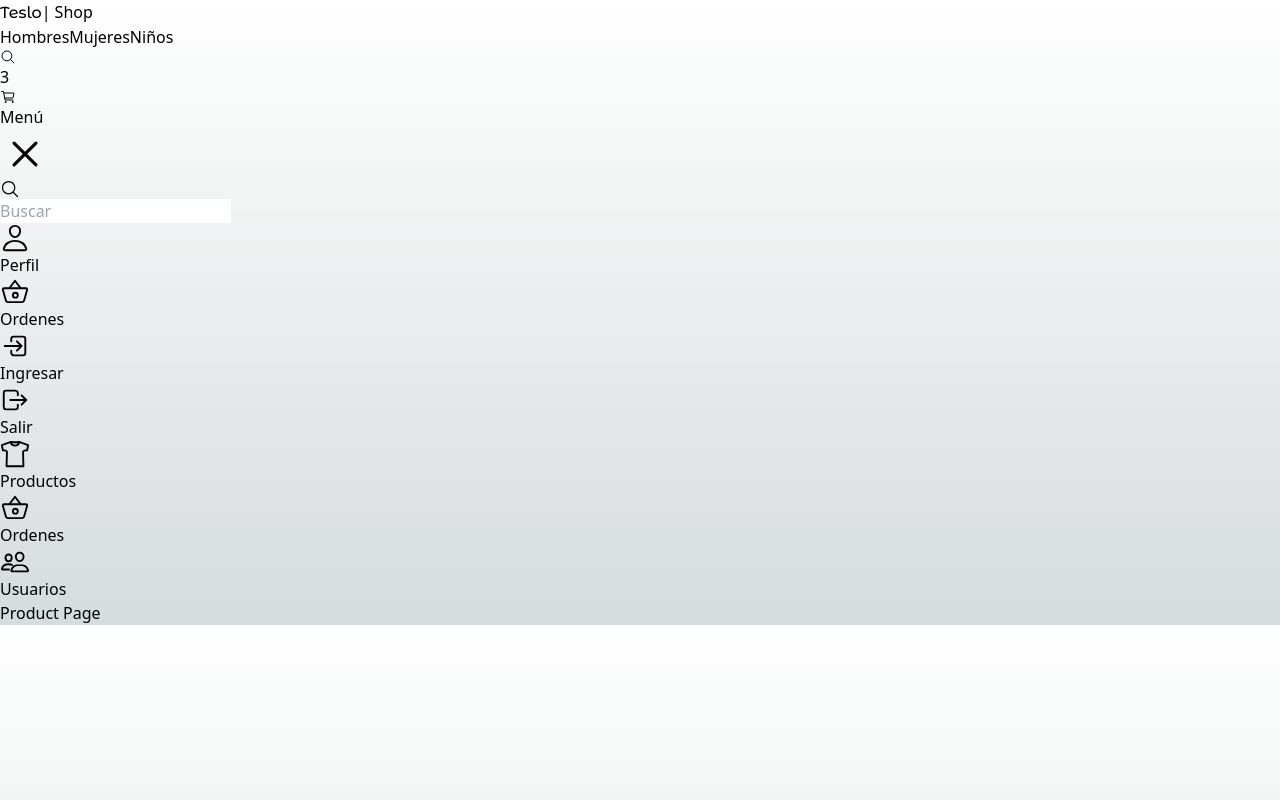
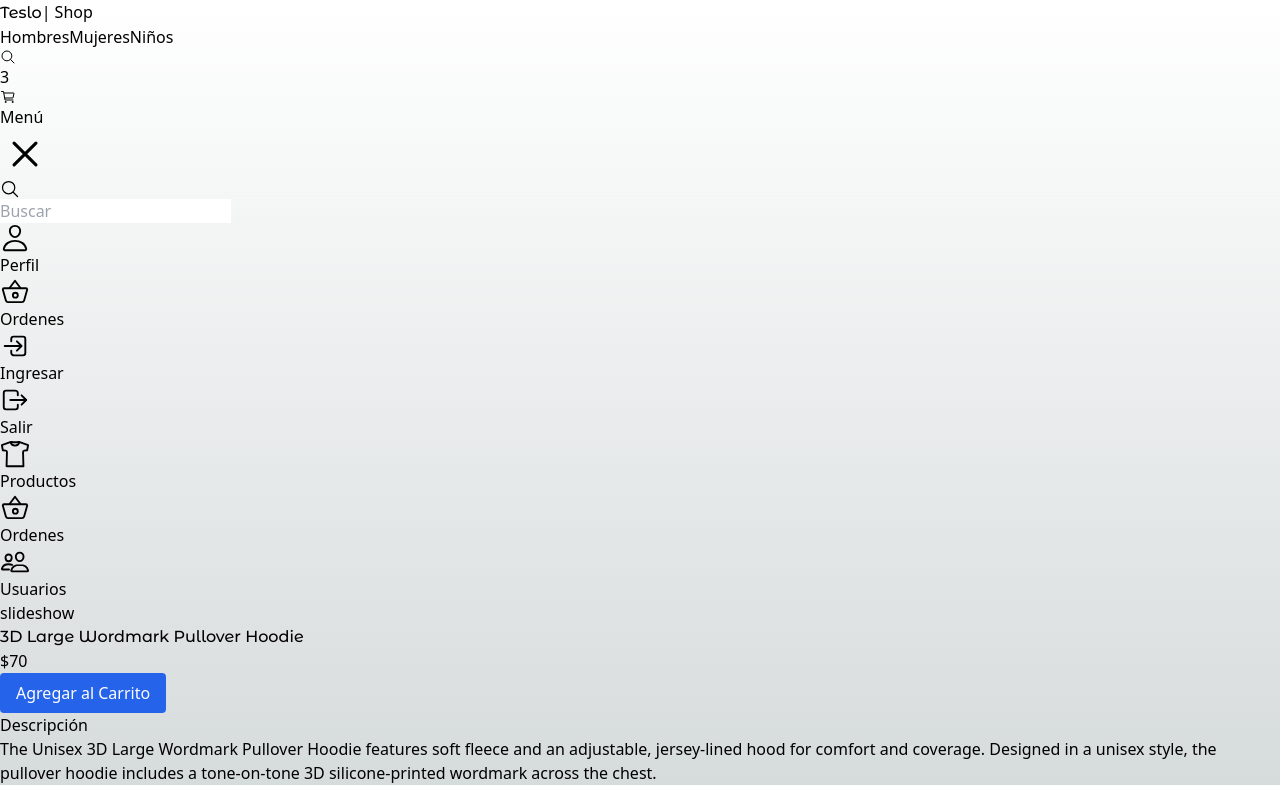
Before and after one commit to rociobuono/e-commerce, a Next.js app: page /product/3d_large_wordmark_pullover_hoodie in a window 1280 px wide. Built offline with nearby package versions, Linux system fonts and the light colour scheme.

Commit message:
comienzo de pagina por producto

```diff
--- a/src/app/(shop)/product/[slug]/page.tsx
+++ b/src/app/(shop)/product/[slug]/page.tsx
@@ -1,7 +1,47 @@
-export default function () {
-    return(
-        <div>
-            <h1>Product Page</h1>
+import { titleFont } from "@/config/fonts";
+import { initialData } from "@/seed/seed";
+import { notFound } from "next/navigation";
+
+
+interface Props {
+    params: {
+        slug: string;
+    }
+}
+
+export default function ({ params }: Props) {
+    const { slug } = params;
+    const product = initialData.products.find(product => product.slug === slug);
+    if (!product) {
+        notFound();
+    }
+    return (
+        <div className="mt-5 mb-20 grid grid-cols-1 md:grid-cols-3 gap-3">
+            {/* slideshow */}
+            <div className="col-span-1 md:col-span-2">
+                <h1>slideshow</h1>
+            </div>
+            {/* detalles producto */}
+            <div className="col-span-1 px-5 ">
+                <h1 className={` ${titleFont.className} antialiased font-bold text-xl`}>
+                    {product.title}
+                </h1>
+                <p className="text-lg mb-5">${product.price}</p>
+                {/* selector talles */}
+
+                {/* selector cantidad */}
+
+                {/* boton */}
+                <button className="btn-primary my-5">
+                    Agregar al Carrito
+                </button>
+
+                {/* descripcion */}
+                <h3 className="font-bold text-sm">Descripción</h3>
+                <p className="font-light">
+                    {product.description}
+                </p>
+            </div>
         </div>
     )
 }
--- a/src/components/products/product-grid/ProductGridItem.tsx
+++ b/src/components/products/product-grid/ProductGridItem.tsx
@@ -15,7 +15,7 @@
 
     return (
         <div className='rounded-md overflow-hidden fade-in'>
-            <Link href={`/product/4${product.slug}`}>
+            <Link href={`/product/${product.slug}`}>
                 <Image
                     src={`/products/${displayImage}`}
                     alt={product.title}
```
Also changed, not shown: src/app/(shop)/product/not-found.tsx (added, +8 -0 lines).
